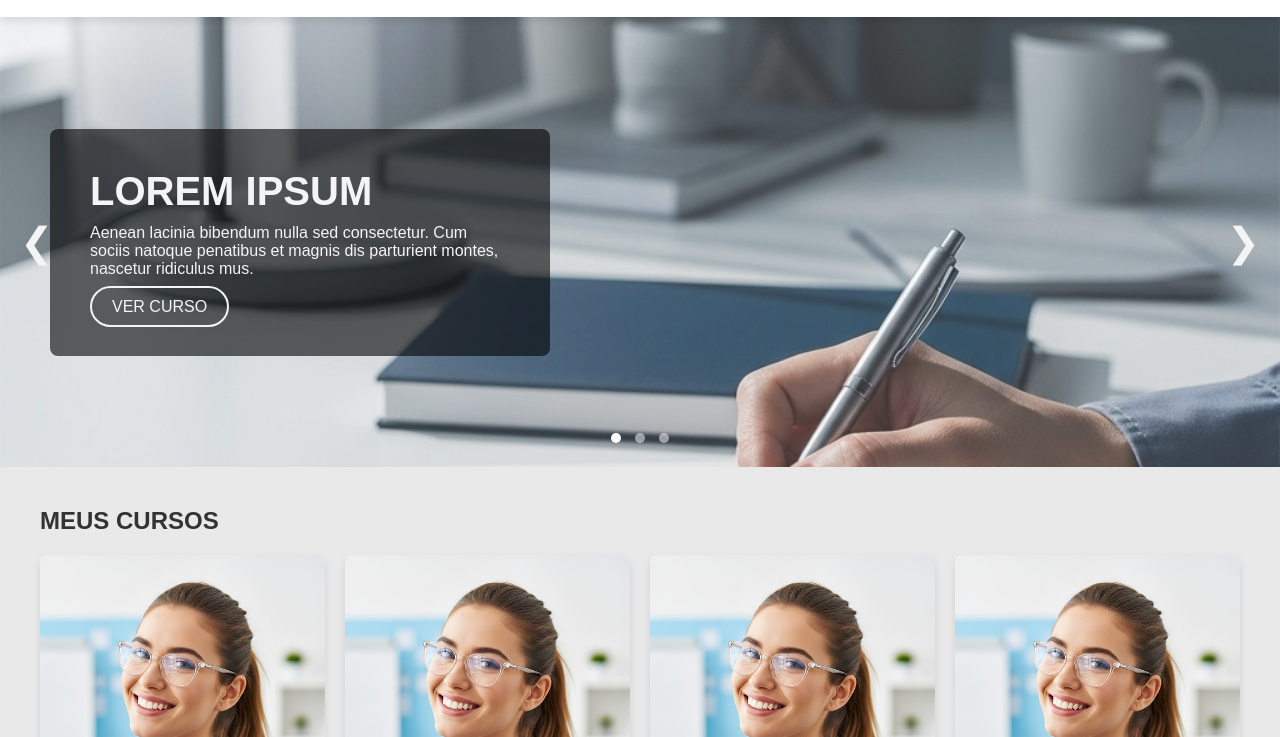
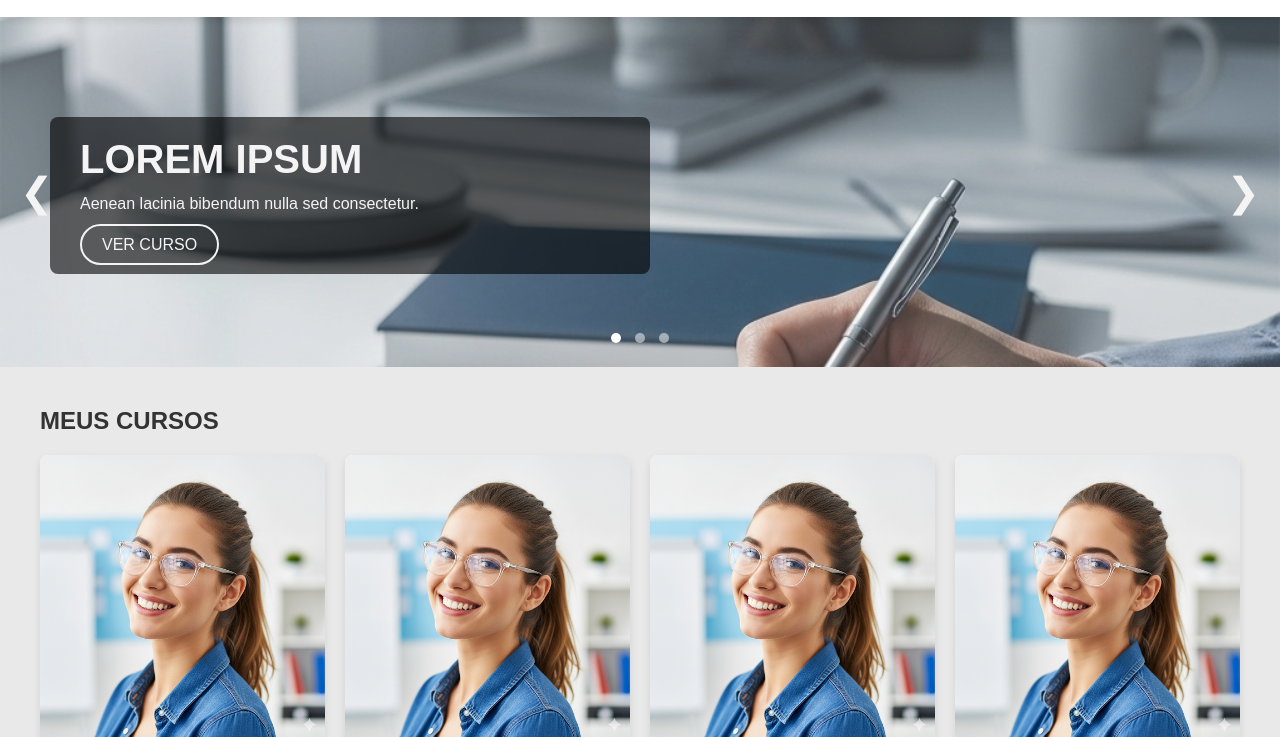
Before and after one commit to Jose-nailson/desafio_revvo, a website: page index.html in a window 1280 px wide. Shown: the part 63-800 px from the top of the page. Drawn offline with Linux system fonts and the light colour scheme.

Commit message:
javascript do slideshow

```diff
--- /dev/null
+++ b/frontend/assets/js/slideshow.js
@@ -0,0 +1,44 @@
+const slides = document.querySelectorAll('.slide');
+const pontos = document.querySelectorAll('.ponto');
+
+// Botões de navegação - O seletor precisa do ponto "."
+const btnAnterior = document.querySelector('.btn-anterior-slide');
+const btnProximo = document.querySelector('.btn-proximo-slide');
+
+let slideAtual = 0;
+
+function mudarSlide(n){
+    for(let i = 0; i < slides.length; i++){
+        slides[i].style.display = 'none';
+        pontos[i].classList.remove('ativo');
+    }
+
+    // Corrigindo a lógica de loop
+    if (n >= slides.length) {
+        slideAtual = 0;
+    } else if (n < 0) {
+        slideAtual = slides.length - 1;
+    } else {
+        slideAtual = n;
+    }
+
+    slides[slideAtual].style.display = 'block';
+    pontos[slideAtual].classList.add('ativo');
+}
+
+btnAnterior.addEventListener('click',() => {
+    mudarSlide(slideAtual - 1)
+});
+
+// Botão de avanço deve somar 1, não subtrair
+btnProximo.addEventListener('click', () => {
+    mudarSlide(slideAtual + 1);
+});
+
+pontos.forEach((ponto, index) => {
+    ponto.addEventListener('click',() => {
+        mudarSlide(index);
+    });
+});
+
+mudarSlide(slideAtual);
--- a/frontend/sass/_carrossel.scss
+++ b/frontend/sass/_carrossel.scss
@@ -1,39 +1,49 @@
 .carrossel {
   position: relative;
-    display: flex;
-    justify-content: flex-start;
-    align-items: center;
-    height: 450px;
+  height: 350px;
   overflow: hidden;
 
-    img {
+  .slide {
     position: absolute;
+    inset: 0;           /* top:0; right:0; bottom:0; left:0 */
+    width: 100%;
+    height: 100%;
+    display: none;      /* todos começam escondidos */
+  }
+
+  /* apenas o slide ativo vira flex (verticalmente centralizado) */
+  .slide.ativo {
+    display: flex;
+    align-items: center;        /* centraliza VERTICALMENTE */
+    justify-content: flex-start;/* mantém à esquerda */
+    padding-inline: 50px;       /* respiro nas laterais */
+    box-sizing: border-box;
+  }
+
+  /* fundo */
+  .slide > img {
+    position: absolute;
+    inset: 0;
     width: 100%;
     height: 100%;
     object-fit: cover;
-        opacity: 0.8;
+    opacity: .8;
+    z-index: 1;
   }
 
   .conteudo-slide {
     position: relative;
-        text-align: left;
-        max-width: 500px;
-        padding: 40px;
-        margin-left: 50px;
-        background-color: rgba(0, 0, 0, 0.6);
-        z-index: 10;
+    z-index: 2;
+    max-width: 600px;
+    padding: 20px 30px;        /* menos padding interno */
+    margin-top: 100px;          /* espaço do topo */
+    background: rgba(0,0,0,.6);
     border-radius: 8px;
     color: $cor-texto-claro;
+    text-align: left;
 
-        h1 {
-            font-size: 2.5rem;
-            margin-bottom: 10px;
-        }
-
-        p {
-            font-size: 1rem; // Tamanho de fonte mais adequado para o parágrafo
-            margin-bottom: 20px;
-        }
+    h1 { font-size: 2.5rem; margin-bottom: 10px; }
+    p  { font-size: 1rem; line-height: 1.5; margin-bottom: 20px; }
 
     .btn-primario {
       background: transparent;
@@ -42,52 +52,27 @@
       padding: 10px 20px;
       text-transform: uppercase;
       text-decoration: none;
-            transition: all 0.3s ease;
+      transition: .3s;
       border-radius: 50px;
-            margin-top: 10px; // Espaçamento mais adequado
-
-            &:hover {
-                background-color: $cor-texto-claro;
-                color: $cor-texto;
-            }
+      &:hover { background: $cor-texto-claro; color: $cor-texto; }
     }
   }
 
   .btn-anterior-slide, .btn-proximo-slide {
-        position: absolute;
-        top: 50%;
-        transform: translateY(-50%);
-        background: none;
-        border: none;
-        color: $cor-texto-claro;
-        font-size: 40px;
-        cursor: pointer;
-        z-index: 20;
+    position: absolute; top: 50%; transform: translateY(-50%);
+    background: none; border: none; color: $cor-texto-claro;
+    font-size: 40px; cursor: pointer; z-index: 3;
   }
-
   .btn-anterior-slide { left: 20px; }
-    .btn-proximo-slide { right: 20px; }
+  .btn-proximo-slide  { right: 20px; }
 
   .carrossel-indicadores {
-        position: absolute;
-        bottom: 20px;
-        width: 100%;
-        text-align: center;
-        z-index: 10;
-
-        .ponto {
-            cursor: pointer;
-            height: 10px;
-            width: 10px;
-            margin: 0 5px;
-            background-color: rgba(255, 255, 255, 0.5);
-            border-radius: 50%;
-            display: inline-block;
-            transition: background-color 0.6s ease;
-
-            &.ativo {
-                background-color: rgba(255, 255, 255, 1);
+    position: absolute; bottom: 20px; width: 100%;
+    text-align: center; z-index: 3;
+    .ponto { cursor: pointer; height: 10px; width: 10px; margin: 0 5px;
+      background: rgba(255,255,255,.5); border-radius: 50%; display: inline-block;
+      transition: background-color .6s ease;
+      &.ativo { background: #fff; }
     }
   }
 }
-}
--- a/index.html
+++ b/index.html
@@ -36,20 +36,38 @@
     <!--slides e detalhamento dos meus cursos-->
   <main class="conteudo-principal">
             <section class="carrossel">
-            <img src="frontend/assets/images/fundo-slideshow.png" alt="Pessoa escrevendo no caderno">
-
+                <div class="slide ativo" ">
+                <img src="/frontend/assets/images/fundo-slideshow.png" alt="Pessoa escrevendo no caderno">
                     <div class="conteudo-slide">
                         <h1>LOREM IPSUM</h1>
                         <p>
-                    Aenean lacinia bibendum nulla sed consectetur. Cum
-                    sociis natoque penatibus et magnis dis parturient montes,
-                    nascetur ridiculus mus.
+                            Aenean lacinia bibendum nulla sed consectetur.
                         </p>
-                <a href="#" class="btn-primario">VER CURSO</a>
+                        <a href="#" class="btn btn-primario">VER CURSO</a>
+                    </div>
+                </div>
+
+                <div class="slide ativo" >
+                    <img src="/frontend/assets/images/fundo-slideshow-2.png" alt="Outra imagem de fundo">
+                    <div class="conteudo-slide">
+                        <h1>SEGUNDO SLIDE</h1>
+                        <p>Conteúdo do segundo slide aqui...</p>
+                        <a href="#" class="btn btn-primario">DETALHES</a>
+                    </div>
+                </div>
+
+                <div class="slide ativo" >
+                    <img src="/frontend/assets/images/fundo-slideshow.png" alt="Mais uma imagem de fundo">
+                    <div class="conteudo-slide">
+                        <h1>TERCEIRO SLIDE</h1>
+                        <p>Conteúdo do terceiro slide aqui...</p>
+                        <a href="#" class="btn btn-primario">CONHECER</a>
+                    </div>
                 </div>
 
                 <button class="btn-anterior-slide">&#10094;</button>
                 <button class="btn-proximo-slide">&#10095;</button>
+
                 <div class="carrossel-indicadores">
                     <span class="ponto ativo"></span>
                     <span class="ponto"></span>
@@ -177,5 +195,8 @@
             </div>
         </div>
     </section>
+
+    <script src="frontend/assets/js/modal.js"></script>
+        <script src="frontend/assets/js/slideshow.js"></script>
 </body>
 </html>
```
Also changed, not shown: frontend/assets/css/main.css, frontend/assets/images/fundo-slideshow-2.png (added), frontend/assets/js/modal.js (added). Lines whose indentation alone changed are shown as unchanged.
